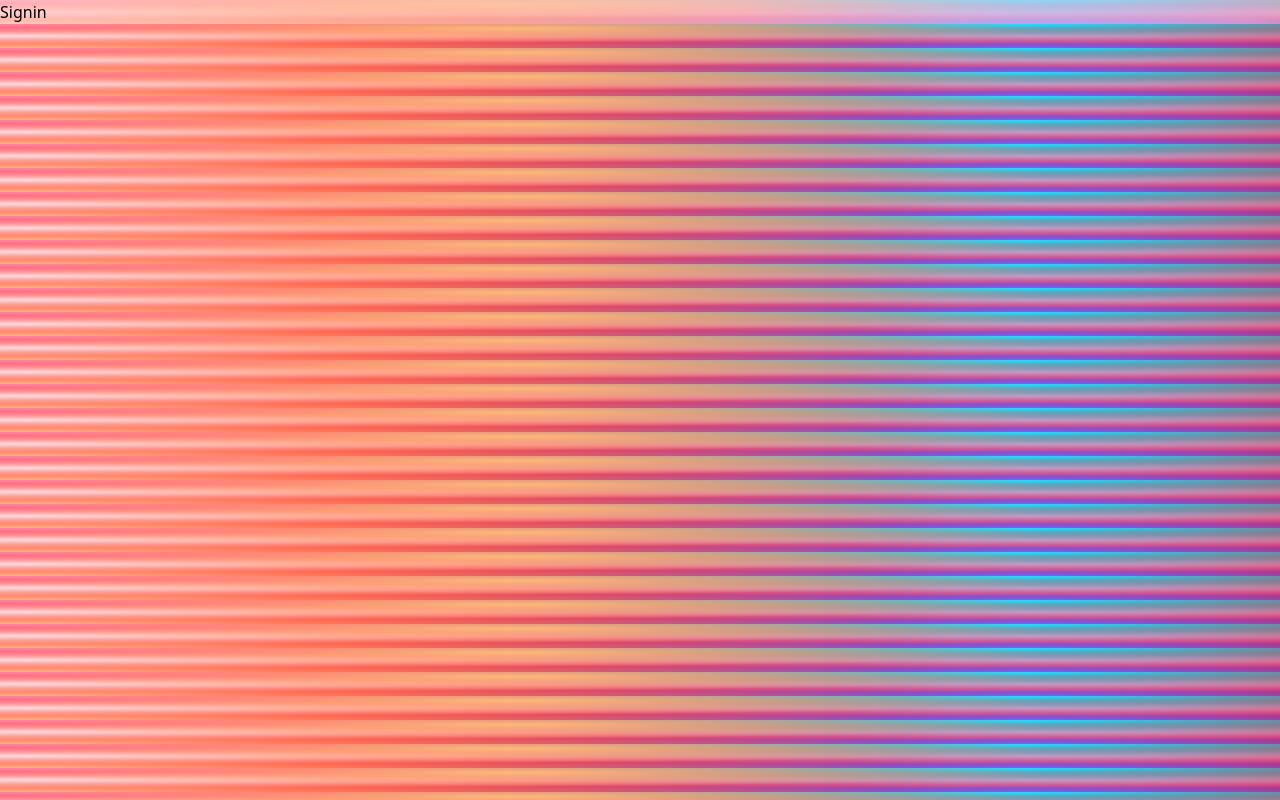
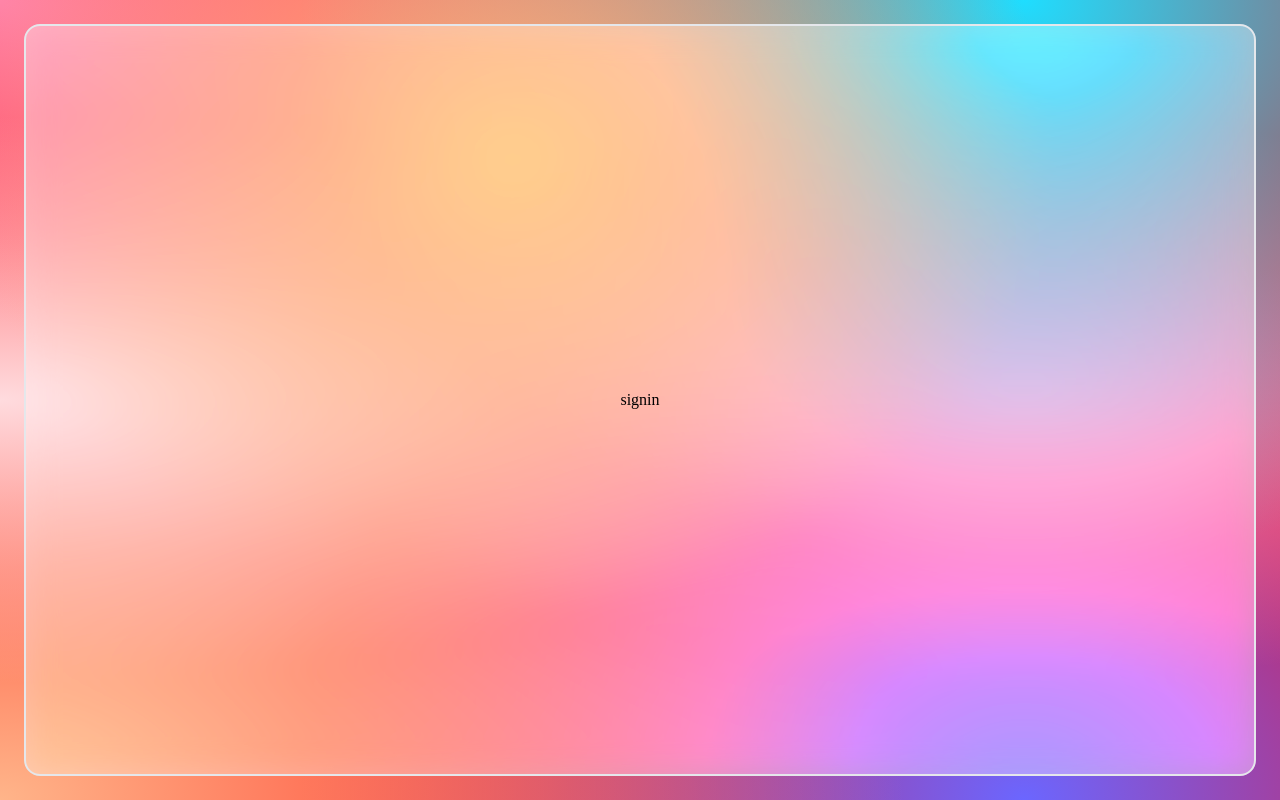
Before and after one commit to ismumchow/taskio, a Next.js app: page /signin in a window 1280 px wide. Built offline with nearby package versions, Linux system fonts and the light colour scheme.

Commit message:
fixed bug that caused the tailwind css to run improperly

```diff
--- a/app/(auth)/register/page.tsx
+++ b/app/(auth)/register/page.tsx
@@ -0,0 +1,5 @@
+export default function Signup() {
+  return (
+    <div> sign up </div>
+  )
+}
--- a/app/(auth)/signin/page.tsx
+++ b/app/(auth)/signin/page.tsx
@@ -1,3 +1,3 @@
-export default function Signin (){
-    return <div> Signin </div>
+export default function Signin() {
+  return <div>signin</div>
 }
--- a/app/(dashboard)/home/page.tsx
+++ b/app/(dashboard)/home/page.tsx
@@ -1,3 +1,5 @@
 export default function Home () {
-    return <div> home </div>
+    return (
+    <div> home </div>
+    )
 }
--- a/app/(dashboard)/project/[id]/page.tsx
+++ b/app/(dashboard)/project/[id]/page.tsx
@@ -0,0 +1,3 @@
+export default function Project() {
+  return <div>sample</div>
+}
--- /dev/null
+++ b/postcss.config.js
@@ -0,0 +1,6 @@
+module.exports = {
+  plugins: {
+    tailwindcss: {},
+    autoprefixer: {},
+  },
+}
--- /dev/null
+++ b/tailwind.config.js
@@ -0,0 +1,16 @@
+/** @type {import('tailwindcss').Config} */
+module.exports = {
+  content: [
+    "./app/**/*.{js,ts,jsx,tsx}", // Note the addition of the `app` directory.
+    "./pages/**/*.{js,ts,jsx,tsx}",
+    "./components/**/*.{js,ts,jsx,tsx}",
+  ],
+  theme: {
+    extend: {
+      fontFamily: {
+        sans: ["var(--font-inter)"],
+      },
+    },
+  },
+  plugins: [],
+};
```
Also changed, not shown: app/(auth)/layout.tsx (+4 -3 lines), app/(dashboard)/layout.tsx (+5 -4 lines), components/GlassPane.tsx (+7 -14 lines), package.json (+15 -13 lines), app/head.tsx (line endings or trailing spaces), 1 other file (tests, documents, lock files or other folders).
